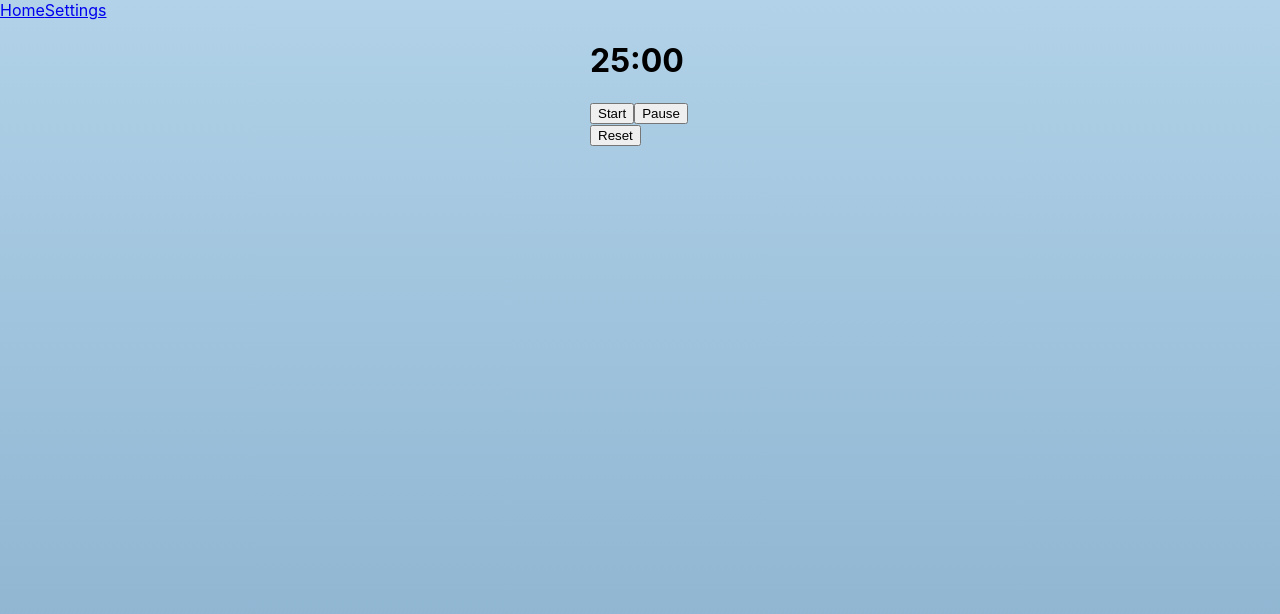
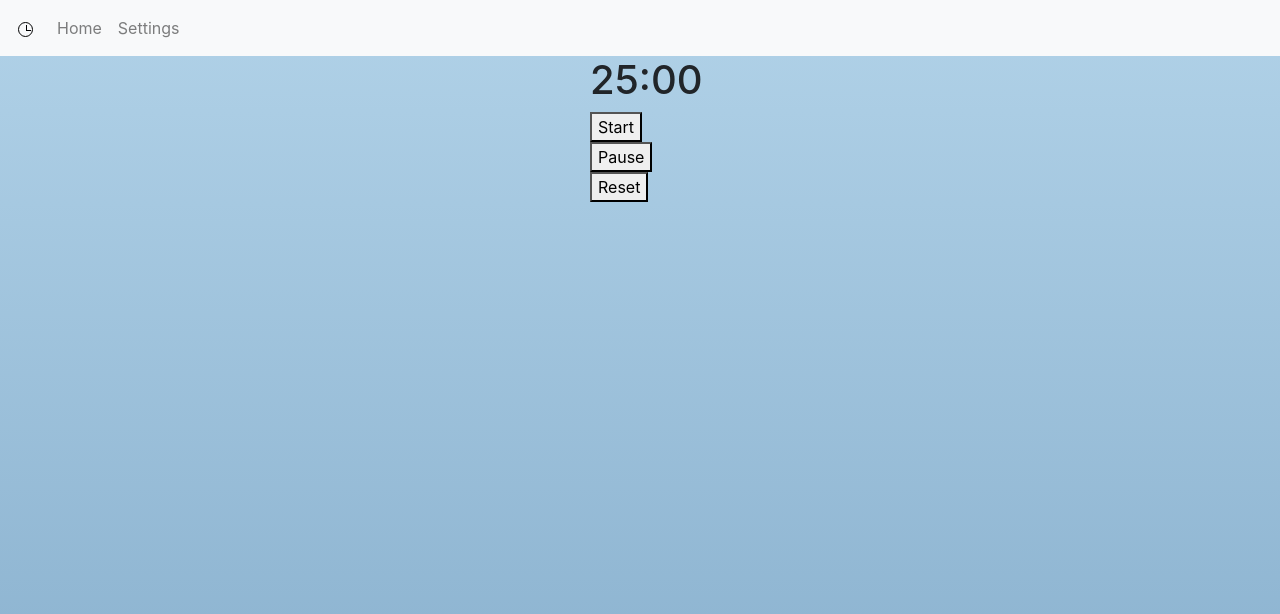
Before and after one commit to kerkox/pomodoro-ker, a React (Create React App) app: page / in a window 1280 px wide. Shown: the top 614 px of the page. Built offline with nearby package versions, Linux system fonts and the light colour scheme.

Commit message:
Agregado navbar y uso de bootstrap

```diff
--- /dev/null
+++ b/src/components/Menu.css
@@ -0,0 +1,35 @@
+.clock.icon {
+  color: #000;
+  position: absolute;
+  margin-left: 2px;
+  margin-top: 2px;
+  width: 15px;
+  height: 15px;
+  position: relative;
+  border: solid 1px currentColor;
+  border-radius: 8px;
+}
+
+.clock.icon:before {
+  content: '';
+  position: absolute;
+  top: 7px;
+  left: 7px;
+  width: 5px;
+  height: 1px;
+  background-color: currentColor;
+  -webkit-transform-origin: 0% 0%;
+          transform-origin: 0% 0%;
+}
+
+.clock.icon:after {
+  content: '';
+  position: absolute;
+  top: 2px;
+  left: 7px;
+  width: 1px;
+  height: 6px;
+  background-color: currentColor;
+  -webkit-transform-origin: 0% 0%;
+          transform-origin: 0% 0%;
+}
--- a/src/components/Menu.js
+++ b/src/components/Menu.js
@@ -1,15 +1,38 @@
 import React from "react";
 import { Link } from "react-router-dom";
+import './Menu.css'
 
 const Menu = () => {
   return (
-    <nav className="">
-      <Link className="" to="/">
-        Home
-      </Link>
-      <Link className="" to="/settings">
-        Settings
-      </Link>
+    <nav className="navbar navbar-expand-lg navbar-light bg-light">
+      <span className="navbar-brand">
+        <div class="clock icon"></div>
+      </span>
+      <button
+        className="navbar-toggler"
+        type="button"
+        data-toggle="collapse"
+        data-target="#navbarNav"
+        aria-controls="navbarNav"
+        aria-expanded="false"
+        aria-label="Toggle navigation"
+      >
+        <span className="navbar-toggler-icon"></span>
+      </button>
+      <div className="collapse navbar-collapse" id="navbarNav">
+        <ul className="navbar-nav">
+          <li className="nav-item">
+            <Link className="nav-link" to="/">
+              Home
+            </Link>
+          </li>
+          <li className="nav-item">
+            <Link className="nav-link" to="/settings">
+              Settings
+            </Link>
+          </li>
+        </ul>
+      </div>
     </nav>
   );
 };
--- a/src/index.js
+++ b/src/index.js
@@ -2,8 +2,8 @@
 import ReactDOM from 'react-dom';
 //para estilos bootstrap
 import "./index.css";
-// import 'bootstrap/dist/css/bootstrap.min.css'
-// import 'bootstrap/dist/js/bootstrap.min.js'
+import 'bootstrap/dist/css/bootstrap.min.css'
+import 'bootstrap/dist/js/bootstrap.min.js'
 import App from './components/App';
 
 import { createStore, applyMiddleware } from 'redux';
```
